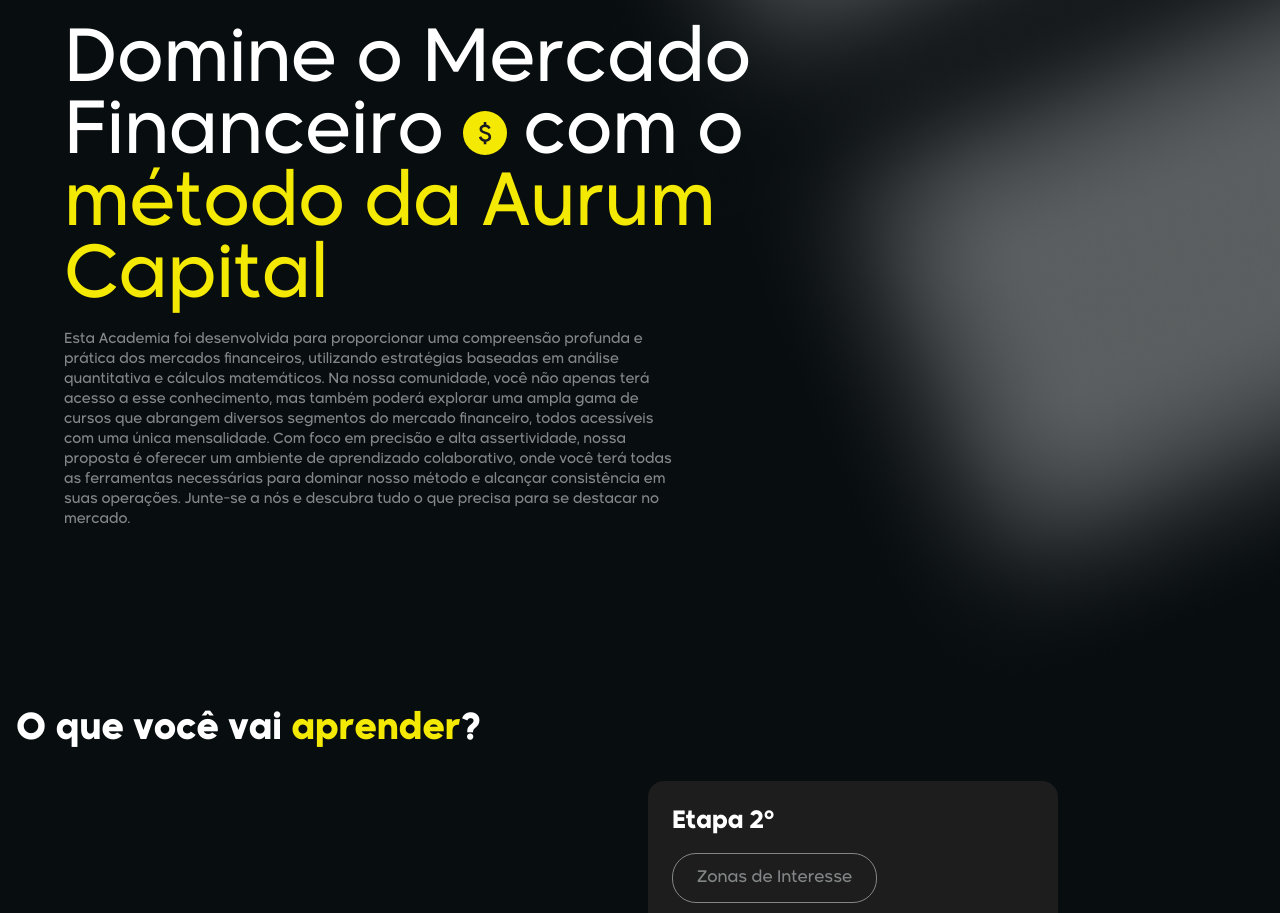
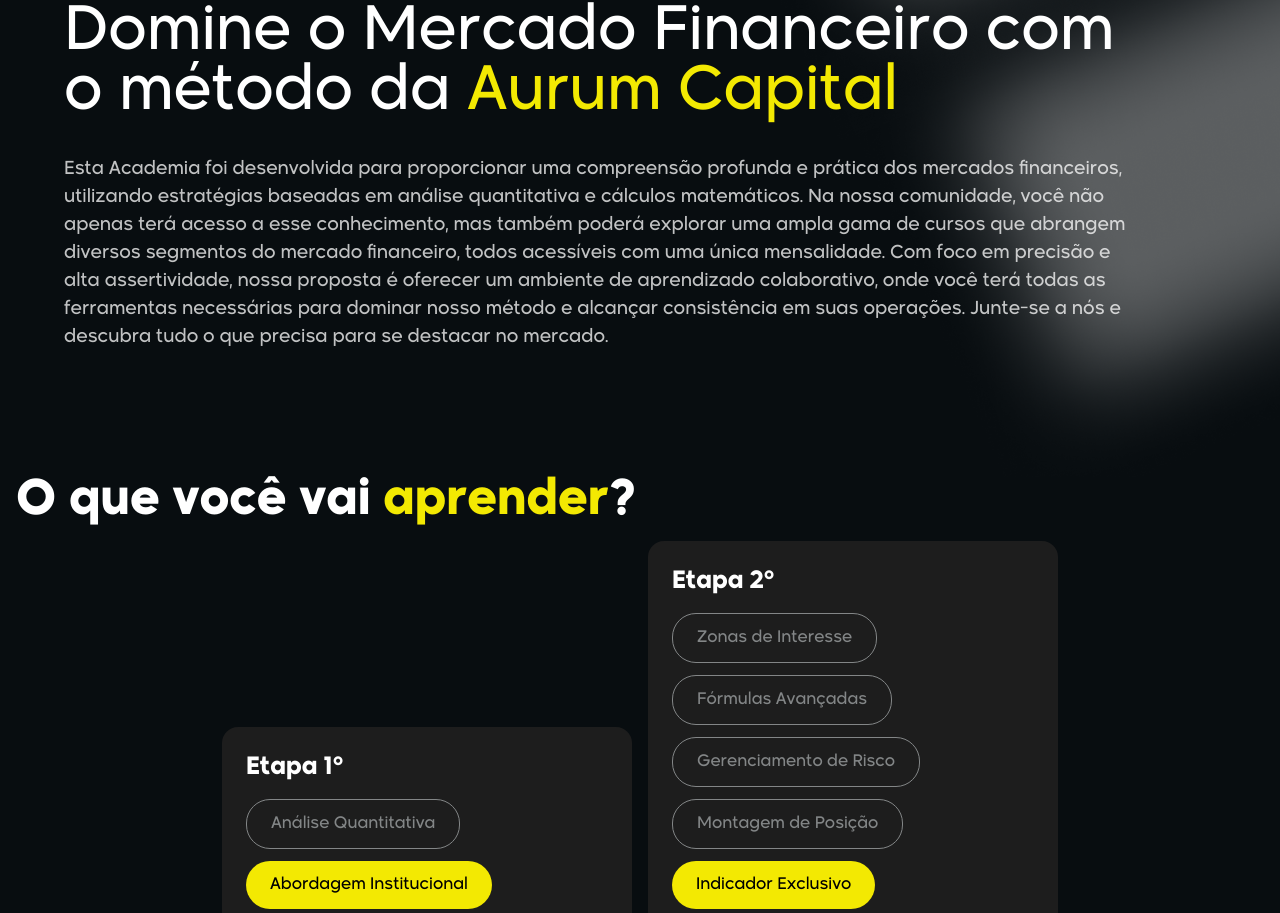
Before and after one commit to DevBrunomendonca/aurum, a Next.js app: page /servicos in a window 1280 px wide. Shown: the part 123-1036 px from the top of the page. Built offline with nearby package versions, Linux system fonts and the light colour scheme.

Commit message:
page.tsx

```diff
--- a/app/servicos/page.tsx
+++ b/app/servicos/page.tsx
@@ -6,21 +6,14 @@
 const ProductsPage = () => {
   return (
     <>
-      <section className="h-[800px] bg-[url('/banner-main-products-m.webp')] bg-cover bg-right-top bg-no-repeat px-4 md:bg-[url('/banner-main-products-d.webp')]">
+      <section className="h-[600px] bg-[url('/banner-main-products-m.webp')] bg-cover bg-right-top bg-no-repeat px-4 md:bg-[url('/banner-main-products-d.webp')]">
         <div className="mx-auto flex h-full max-w-6xl flex-col items-start justify-center gap-4">
-          <h1 className="max-w-[820px] text-start text-4xl text-white md:text-7xl">
+          <h1 className="max-w-[1080px] text-start text-6xl text-white md:text-10x1">
             Domine o Mercado Financeiro{" "}
-            <Image
-              className="inline pr-4"
-              src="/icone-money.svg"
-              alt=""
-              width={60}
-              height={60}
-            />
-            com o{" "}
-            <span className="text-yellow-color">método da Aurum Capital</span>
+            com o método da {" "}
+            <span className="text-yellow-color">Aurum Capital</span>
           </h1>
-          <p className="max-w-[620px] text-sm text-white opacity-50">
+          <p className="max-w-[1080px] text-lg text-white opacity-75 mt-4">
             Esta Academia foi desenvolvida para proporcionar uma compreensão
             profunda e prática dos mercados financeiros, utilizando estratégias
             baseadas em análise quantitativa e cálculos matemáticos. Na nossa
@@ -35,9 +28,9 @@
           </p>
         </div>
       </section>
-      <section className="px-4 py-8">
-        <div className="mx-auto max-w-7xl space-y-8">
-          <h2 className="font-[family-name:var(--font-modani-arabic-bold)] text-4xl text-white">
+      <section className="px-4 py-">
+        <div className="mx-auto max-w-7xl space-y-4">
+          <h2 className="font-[family-name:var(--font-modani-arabic-bold)] text-5xl text-white">
             O que você vai <span className="text-yellow-color">aprender</span>?
           </h2>
           <div className="flex w-full flex-wrap items-end justify-center gap-4">
@@ -79,7 +72,7 @@
               <h2 className="font-[family-name:var(--font-modani-arabic-bold)] text-4xl text-white">
                 Para quem é esse curso?
               </h2>
-              <p className="text-sm text-white opacity-50">
+              <p className="text-sm text-white opacity-50 mt-4">
                 Esta Academia é voltada para todos que desejam aprender e se
                 desenvolver no mercado financeiro. Desde iniciantes que buscam
                 uma introdução sólida aos conceitos fundamentais, até traders
@@ -185,7 +178,7 @@
             Se você quer levar seus investimentos a um novo patamar e garantir a
             proteção do seu patrimônio, inscreva-se no curso
           </p>
-<a href="https://aurum.themembers.com.br/showcase" target="_blank" rel="noopener noreferrer">
+          <a href="https://aurum.themembers.com.br/showcase" target="_blank" rel="noopener noreferrer">
   <Image
     src="/arrow-cool-down.svg"
     alt="icone seta para cima"
@@ -193,8 +186,6 @@
     height={203}
   />
 </a>
-
-
         </div>
       </section>
     </>
```
